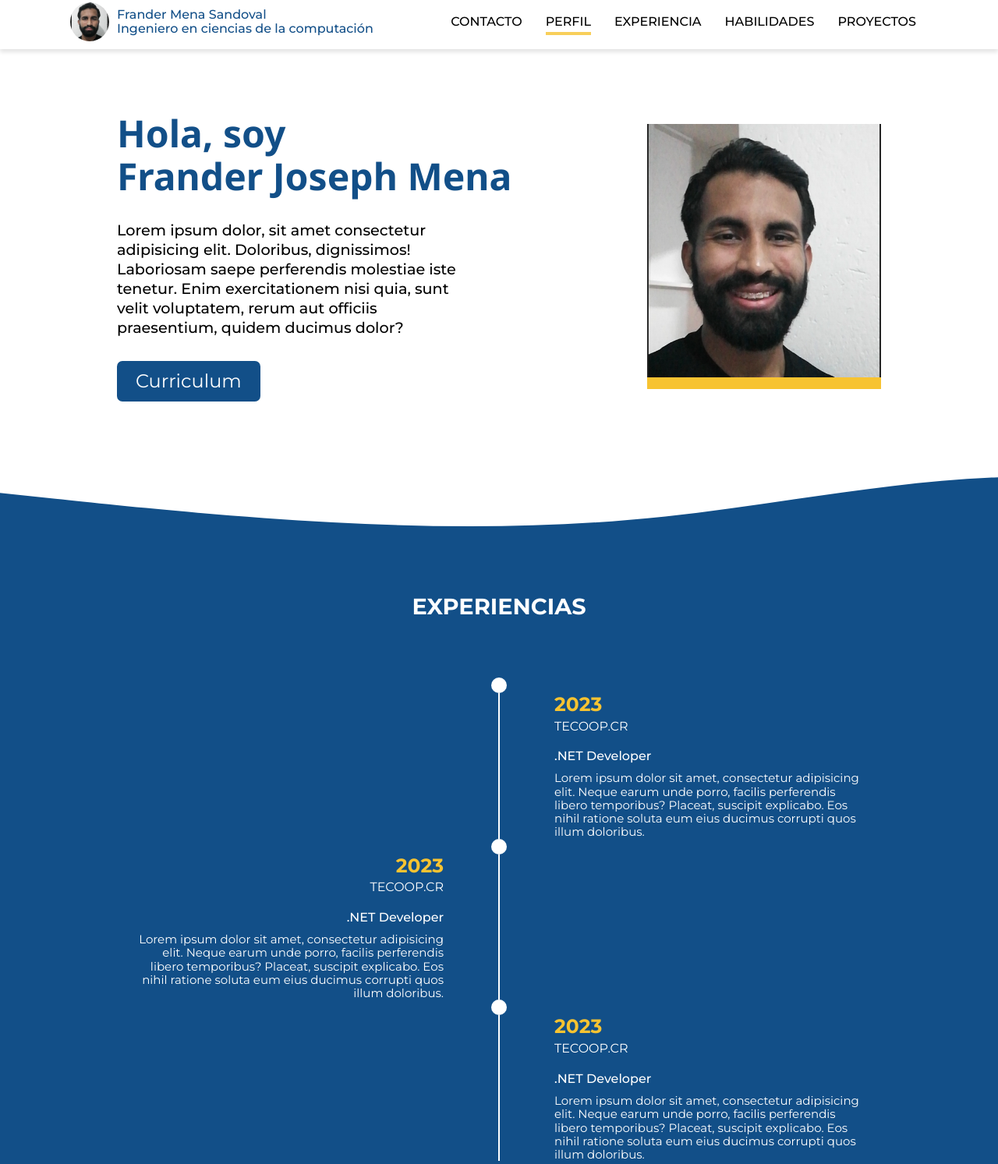
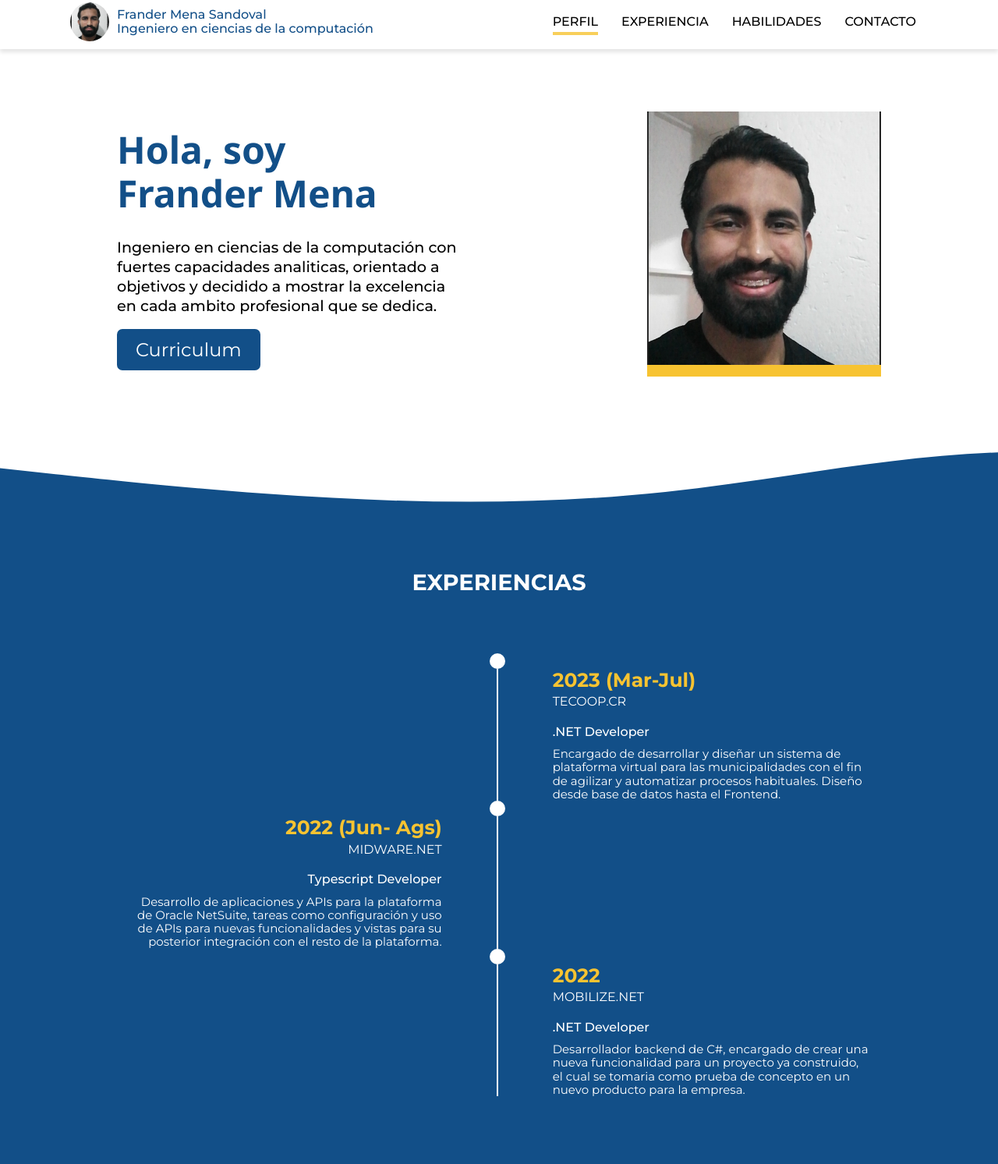
Before and after one commit to JosephMen/CV-Frander, a plain HTML site: page index.html in a window 1280 px wide. Shown: the part 7-1500 px from the top of the page at 78% size. Drawn offline with nearby package versions, Linux system fonts and the light colour scheme.

Commit message:
Depuracion y arreglos

```diff
--- a/index.html
+++ b/index.html
@@ -41,11 +41,10 @@
           <button class="close-menu" aria-label="Cerrar menú">
             <img src="/public/quit.svg" height="40" width="40" alt="cerrar menú">
           </button>
-          <li class="seccion"><a class="selected" href="#contacto">Contacto</a></li>
-          <li class="seccion"><a href="#perfil">Perfil</a></li>
+          <li class="seccion"><a class="selected" href="#perfil">Perfil</a></li>
           <li class="seccion"><a href="#experiencias">Experiencia</a></li>
           <li class="seccion"><a href="#habilidades">Habilidades</a></li>
-          <li class="seccion"><a href="#proyectos">Proyectos</a></li>
+          <li class="seccion"><a href="#contacto">Contacto</a></li>
         </ul>
       </nav>
     </header>
@@ -53,14 +52,12 @@
       <section class="profile" id="perfil">
         <div class="profile-info">
           <h1 class="profile-title">Hola, soy  <br />
-            Frander Joseph Mena</h1>
+            Frander Mena</h1>
           <p  class="profile-details">
-            Lorem ipsum dolor, sit amet consectetur adipisicing elit. Doloribus,
-            dignissimos! Laboriosam saepe perferendis molestiae iste tenetur.
-            Enim exercitationem nisi quia, sunt velit voluptatem, rerum aut officiis
-            praesentium, quidem ducimus dolor?
+            Ingeniero en ciencias de la computación con fuertes capacidades analiticas, orientado a
+            objetivos y decidido a mostrar la excelencia en cada ambito profesional que se dedica.
           </p>
-          <button class="profile-btn">Curriculum</button>
+          <a class="profile-btn" href="/public/CV Frander Mena Sandoval.pdf" target="_blank">Curriculum</a>
         </div>
         <div class="profile-img-section">
           <img class="profile-img" src="/public/recorte.png" alt="profile picture"/>
@@ -77,28 +74,24 @@
           <div class="empty"></div>
           <div class="line"></div>
           <div class="experience">
-            <div class="experience-date">2023</div>
+            <div class="experience-date">2023 (Mar-Jul)</div>
             <div class="experience-company">Tecoop.cr</div>
             <div class="experience-position">.NET Developer</div>
             <div class="experience-description">
-              Lorem ipsum dolor sit amet,
-              consectetur adipisicing elit. Neque earum unde porro, facilis
-              perferendis libero temporibus? Placeat, suscipit explicabo.
-              Eos nihil ratione soluta eum eius ducimus corrupti quos illum
-              doloribus.
+              Encargado de desarrollar y diseñar un sistema de plataforma virtual para las
+              municipalidades con el fin de agilizar y automatizar procesos habituales.
+              Diseño desde base de datos hasta el Frontend.
             </div>
           </div>
 
           <div class="experience experience-left">
-            <div class="experience-date">2023</div>
-            <div class="experience-company">Tecoop.cr</div>
-            <div class="experience-position">.NET Developer</div>
+            <div class="experience-date">2022 (Jun- Ags)</div>
+            <div class="experience-company">Midware.net</div>
+            <div class="experience-position">Typescript Developer</div>
             <div class="experience-description">
-              Lorem ipsum dolor sit amet,
-              consectetur adipisicing elit. Neque earum unde porro, facilis
-              perferendis libero temporibus? Placeat, suscipit explicabo.
-              Eos nihil ratione soluta eum eius ducimus corrupti quos illum
-              doloribus.
+              Desarrollo de aplicaciones y APIs para la plataforma de Oracle NetSuite,
+              tareas como configuración y uso de APIs para nuevas funcionalidades y vistas
+              para su posterior integración con el resto de la plataforma.
             </div>
           </div>
           <div class="line"></div>
@@ -107,15 +100,13 @@
           <div class="empty"></div>
           <div class="line"></div>
           <div class="experience ">
-            <div class="experience-date">2023</div>
-            <div class="experience-company">Tecoop.cr</div>
+            <div class="experience-date">2022</div>
+            <div class="experience-company">Mobilize.net</div>
             <div class="experience-position">.NET Developer</div>
             <div class="experience-description">
-              Lorem ipsum dolor sit amet,
-              consectetur adipisicing elit. Neque earum unde porro, facilis
-              perferendis libero temporibus? Placeat, suscipit explicabo.
-              Eos nihil ratione soluta eum eius ducimus corrupti quos illum
-              doloribus.
+              Desarrollador backend de C#, encargado de crear una nueva funcionalidad
+              para un proyecto ya construido, el cual se tomaria como prueba de concepto
+              en un nuevo producto para la empresa.
             </div>
           </div>
         </div>
@@ -139,7 +130,7 @@
     </div>
 
     <div class="horizontal-padding vertical-padding">
-      <section class="contact" id="proyectos">
+      <section class="contact" id="contacto">
         <h2 class="contact-title">Contacto</h2>
         <div class="contact-detail">
           <div class="contact-detail-group">
@@ -157,7 +148,7 @@
           </div>
         </div>
 
-        <form class="contact-form">
+        <form class="contact-form" netlify>
           <div class="contact-form-group">
             <label for="nombre">Nombre</label>
             <input type="text" id="nombre" name="nombre" required>
@@ -178,8 +169,8 @@
         </form>
         <nav class="social">
           <ul class="social-list">
-            <li><a href="#"><img height="40px" width="40px" src="/public/contactos/github.svg" alt="github icon"></a></li>
-            <li><a href="#"><img height="40px" width="40px" src="/public/contactos/linkedin.svg" alt="linkedin icon"></a></li>
+            <li><a href="https://github.com/JosephMen" target="_blank"><img height="40px" width="40px" src="/public/contactos/github.svg" alt="github icon"></a></li>
+            <li><a href="https://www.linkedin.com/in/josephmena97/" target="_blank"><img height="40px" width="40px" src="/public/contactos/linkedin.svg" alt="linkedin icon"></a></li>
           </ul>
         </nav>
       </section>
```
Also changed, not shown: 1 other file.
